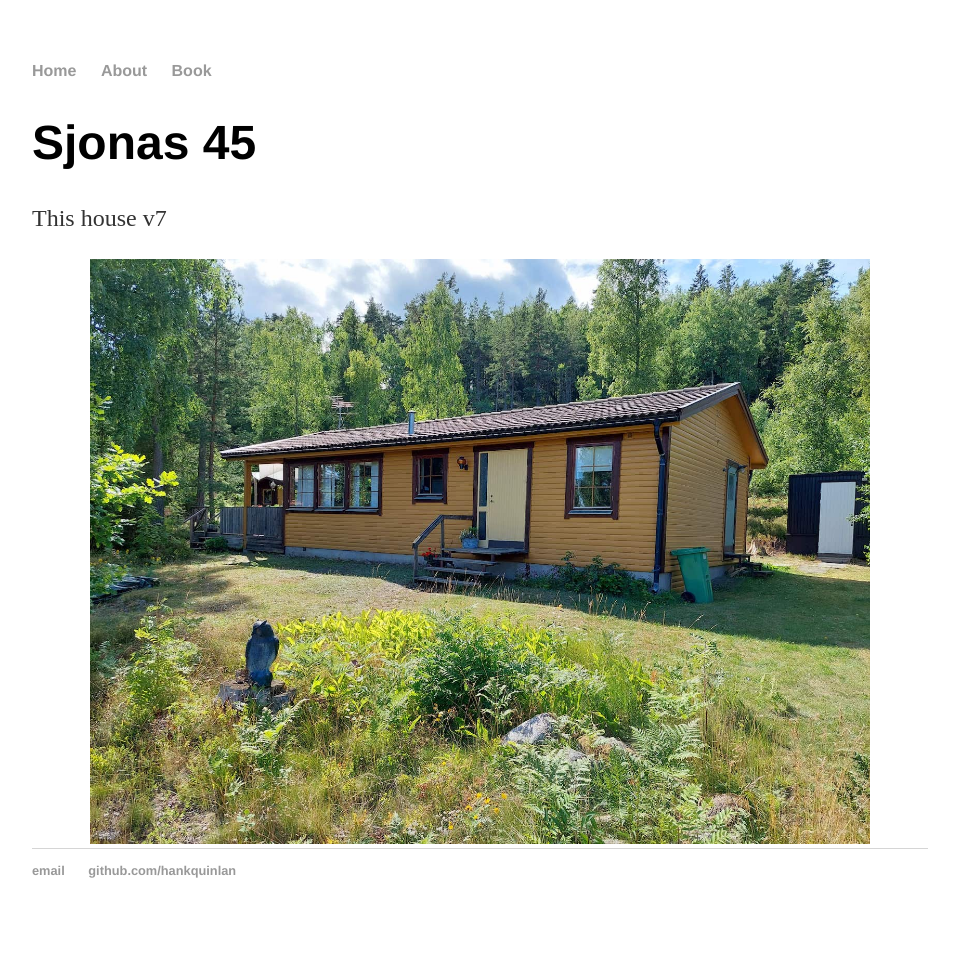
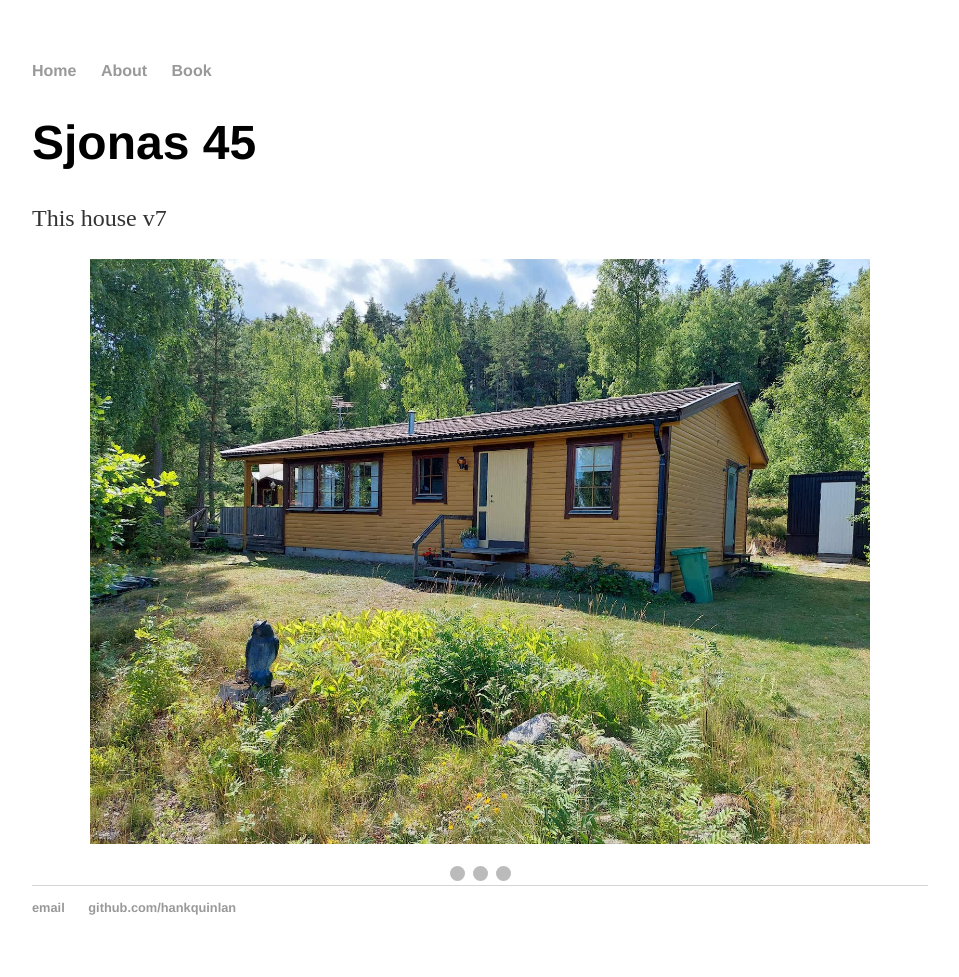
Before and after one commit to RasmusBurge/RasmusBurge, a Jekyll site: the page built from index.html, in a window 1280 px wide. Shown: the whole page, without its empty margins (160-1119 px from the left). Built offline with Jekyll 4.4.1, drawn with Linux system fonts in a browser that asks for light colours; before the commit the page ends 940 px from its top, so only the background shows below that.

Commit message:
test slideshow

```diff
--- a/css/main.css
+++ b/css/main.css
@@ -27,3 +27,92 @@
 .cv address, .cv .download { font-family: 'Helvetica', 'Arial', 'Sans-Serif'; }
 .cv address, .cv p { font-size: 1.2em; }
 .cv .download { float: right; font-size: .8em; text-transform: uppercase; }
+
+
+* {box-sizing:border-box}
+
+/* Slideshow container */
+.slideshow-container {
+  max-width: 1000px;
+  position: relative;
+  margin: auto;
+}
+
+/* Hide the images by default */
+.mySlides {
+  display: none;
+}
+
+/* Next & previous buttons */
+.prev, .next {
+  cursor: pointer;
+  position: absolute;
+  top: 50%;
+  width: auto;
+  margin-top: -22px;
+  padding: 16px;
+  color: white;
+  font-weight: bold;
+  font-size: 18px;
+  transition: 0.6s ease;
+  border-radius: 0 3px 3px 0;
+  user-select: none;
+}
+
+/* Position the "next button" to the right */
+.next {
+  right: 0;
+  border-radius: 3px 0 0 3px;
+}
+
+/* On hover, add a black background color with a little bit see-through */
+.prev:hover, .next:hover {
+  background-color: rgba(0,0,0,0.8);
+}
+
+/* Caption text */
+.text {
+  color: #f2f2f2;
+  font-size: 15px;
+  padding: 8px 12px;
+  position: absolute;
+  bottom: 8px;
+  width: 100%;
+  text-align: center;
+}
+
+/* Number text (1/3 etc) */
+.numbertext {
+  color: #f2f2f2;
+  font-size: 12px;
+  padding: 8px 12px;
+  position: absolute;
+  top: 0;
+}
+
+/* The dots/bullets/indicators */
+.dot {
+  cursor: pointer;
+  height: 15px;
+  width: 15px;
+  margin: 0 2px;
+  background-color: #bbb;
+  border-radius: 50%;
+  display: inline-block;
+  transition: background-color 0.6s ease;
+}
+
+.active, .dot:hover {
+  background-color: #717171;
+}
+
+/* Fading animation */
+.fade {
+  animation-name: fade;
+  animation-duration: 1.5s;
+}
+
+@keyframes fade {
+  from {opacity: .4}
+  to {opacity: 1}
+}
--- a/index.html
+++ b/index.html
@@ -7,3 +7,39 @@
 	<p>This house v7</p>
 	<center> <img src="/images/20220717_155614.jpg" width="780" height="585"> </center>
 </div><!-- /.blurb -->
+
+
+<!-- Slideshow container -->
+<div class="slideshow-container">
+
+	<!-- Full-width images with number and caption text -->
+	<div class="mySlides fade">
+	  <div class="numbertext">1 / 3</div>
+	  <img src="/images/20220717_155614.jpg" style="width:100%">
+	  <div class="text">Caption Text</div>
+	</div>
+
+	<div class="mySlides fade">
+	  <div class="numbertext">2 / 3</div>
+	  <img src="/images/20220717_155740-min.jpg" style="width:100%">
+	  <div class="text">Caption Two</div>
+	</div>
+
+	<div class="mySlides fade">
+	  <div class="numbertext">3 / 3</div>
+	  <img src="/images/20220717_160115-min.jpg" style="width:100%">
+	  <div class="text">Caption Three</div>
+	</div>
+
+	<!-- Next and previous buttons -->
+	<a class="prev" onclick="plusSlides(-1)">&#10094;</a>
+	<a class="next" onclick="plusSlides(1)">&#10095;</a>
+  </div>
+  <br>
+
+  <!-- The dots/circles -->
+  <div style="text-align:center">
+	<span class="dot" onclick="currentSlide(1)"></span>
+	<span class="dot" onclick="currentSlide(2)"></span>
+	<span class="dot" onclick="currentSlide(3)"></span>
+  </div>
```
Also changed, not shown: about/index.html (line endings or trailing spaces), images/20220717_155740-min.jpg (added), images/20220717_160115-min.jpg (added).
